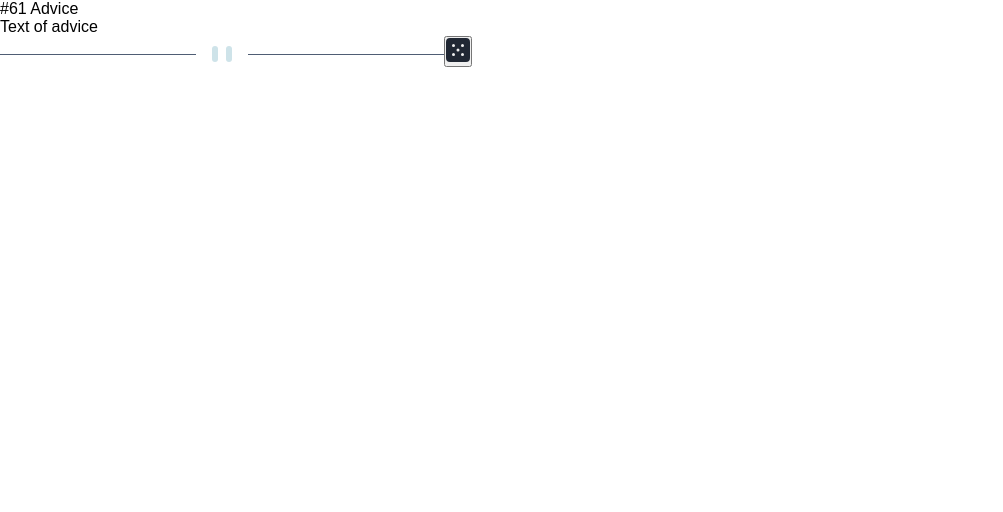
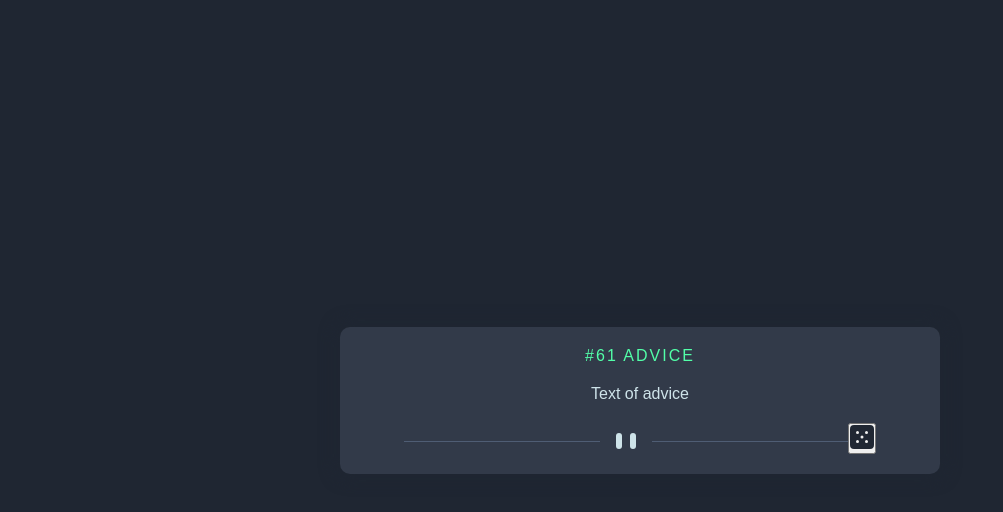
Before and after one commit to ivanm994/generate-advice, a React (Create React App) app: page / in a window 1280 px wide. Shown: the top 512 px of the page, without its empty margins (0-1003 px from the left). Built offline with nearby package versions, Linux system fonts and the light colour scheme.

Commit message:
Style card container

```diff
--- a/src/App.jsx
+++ b/src/App.jsx
@@ -1,4 +1,5 @@
 import Card from "./components/Card";
+import "../src/components/card.css";
 
 function App() {
   return (
--- a/src/components/card.css
+++ b/src/components/card.css
@@ -6,3 +6,32 @@
   --box-shadow: 0px 0px 15px 5px hsl(218, 23%, 16%);
   --transition: all 300ms ease-in-out;
 }
+
+.container {
+  background: var(--body-bg);
+  margin: 0 auto;
+  display: grid;
+  place-items: center;
+  height: 100vh;
+}
+
+.card {
+  background: var(--card-bg);
+  max-width: 600px;
+  width: 90%;
+  border-radius: 10px;
+  box-shadow: var(--box-shadow);
+  padding: 20px;
+  text-align: center;
+}
+
+.number {
+  text-transform: uppercase;
+  color: var(--accent);
+  letter-spacing: 2px;
+}
+
+.advice {
+  color: var(--light-cyan);
+  padding-block: 20px;
+}
```
Lines whose indentation alone changed are shown as unchanged.
